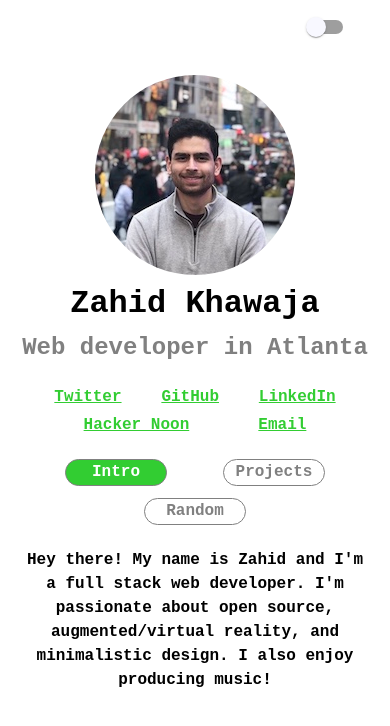
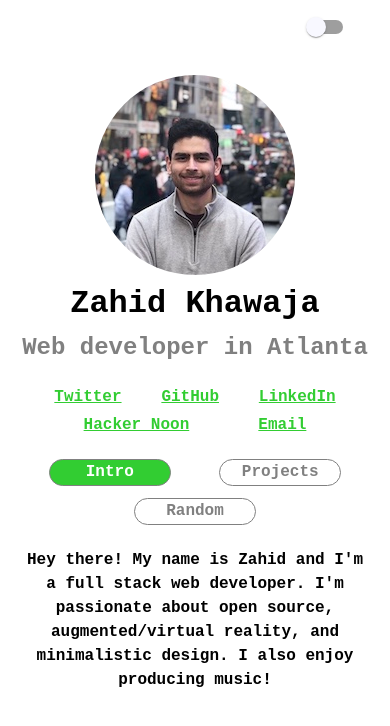
Before and after one commit to zahidkhawaja/zahidkhawaja, a React (Create React App) app: page / in a window 390 px wide. Shown: the top 726 px of the page. Built offline with nearby package versions, Linux system fonts and the light colour scheme; a web font is replaced by a local one.

Commit message:
Fix nav button width

```diff
--- a/src/App.css
+++ b/src/App.css
@@ -92,7 +92,7 @@
 }
 
 .bio {
-  width: 50%;
+  width: 650px;
 }
 
 .viewcontent {
@@ -122,10 +122,10 @@
   }
   .bio {
     flex-wrap: wrap;
-    width: 90%;
+    width: 100%;
   }
   .bio a {
-    width: 50px;
+    width: 70px;
     padding: 0px 25px 0px 25px;
     margin: 10px 20px 2px 20px;
   }
```
